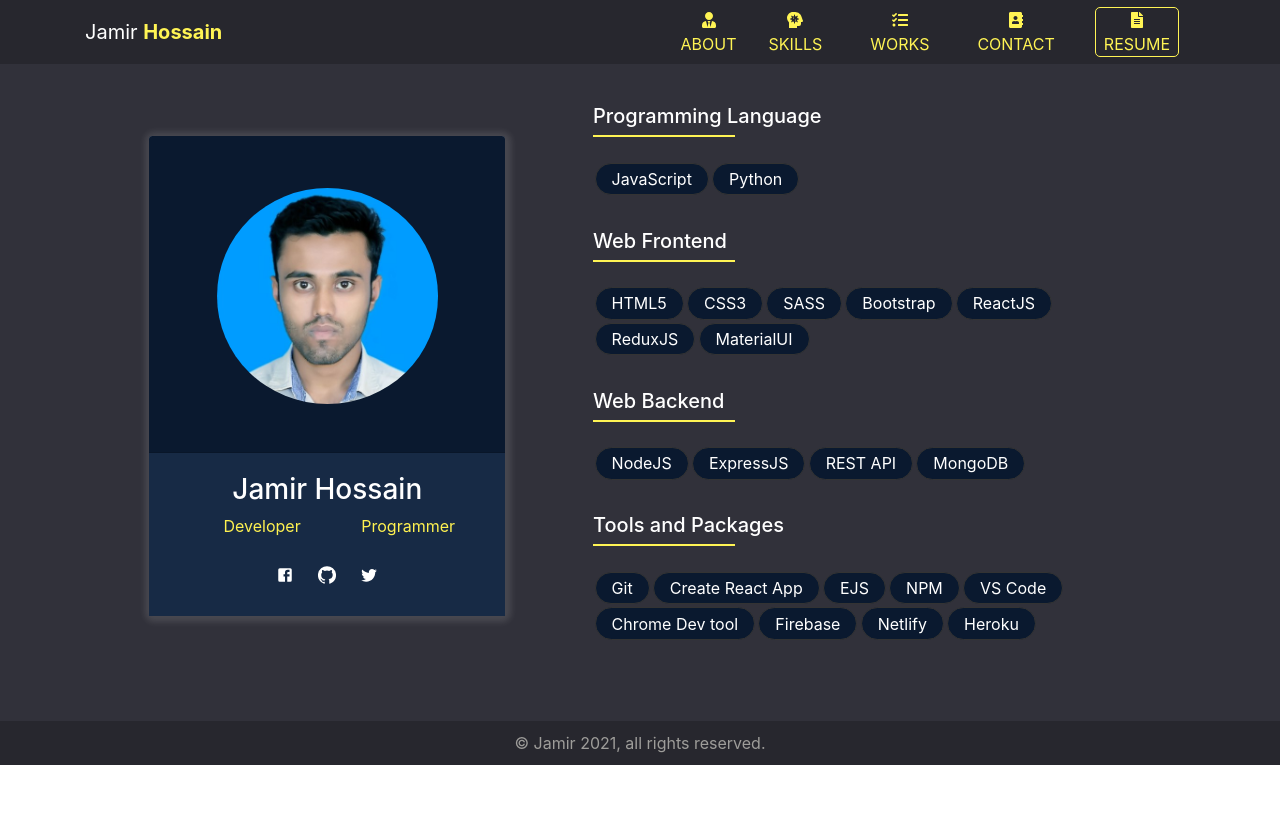
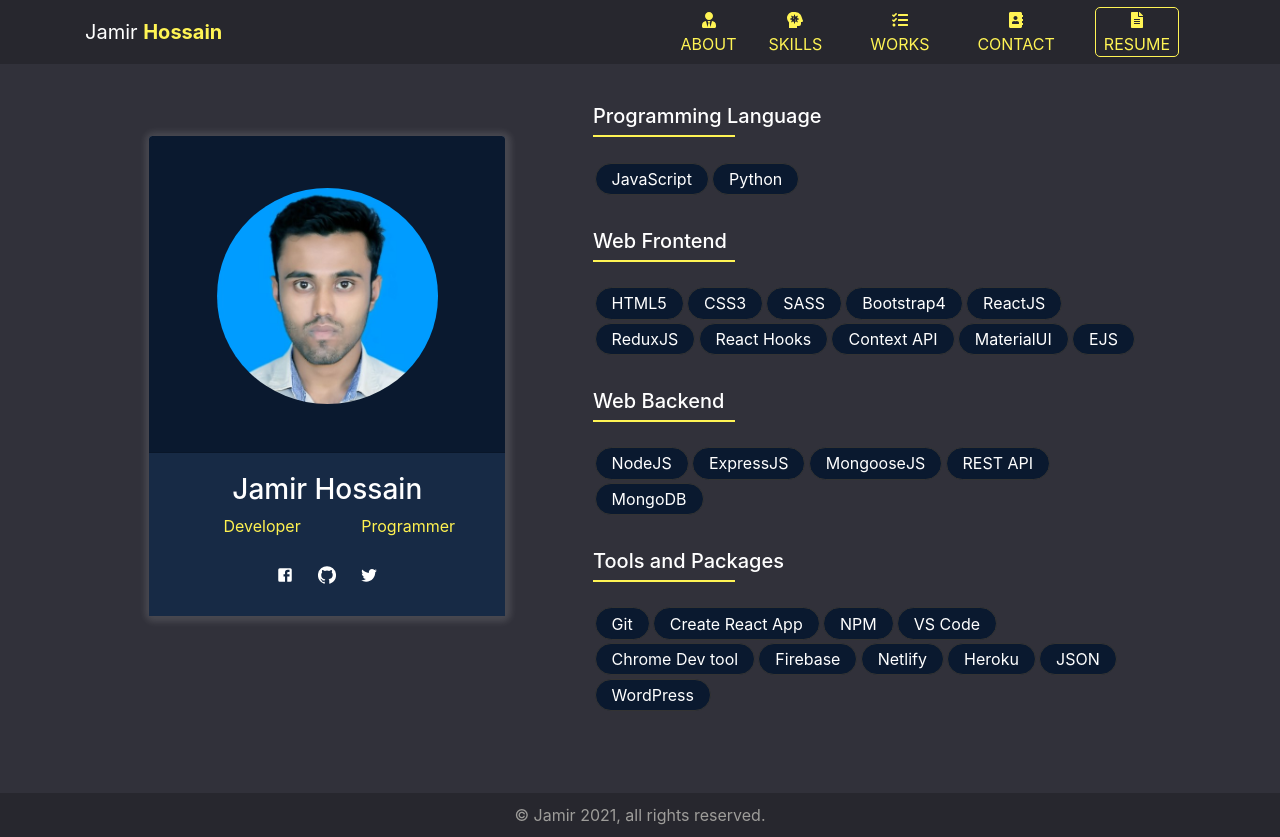
Before and after one commit to jamir-hossain/jamirhossain-frontend, a React (Create React App) app: page /skills in a window 1280 px wide. Before the commit the page ends 800 px from the top, so only its background shows below. Built offline with nearby package versions, Linux system fonts and the light colour scheme.

Commit message:
jamirhossain frontend commit

```diff
--- a/src/Component/About/About.js
+++ b/src/Component/About/About.js
@@ -26,7 +26,7 @@ const About = () => {
                      <div className='d-flex'>
                         <Link className="text-decoration-none" to="/contact"><Button className="button mr-3" variant="contained" color="primary">CONTACT</Button></Link>
                         <Button className='button resume' variant="outlined" > <a className="ResumeBtnA" target="_blank"
-                        href="https://drive.google.com/file/d/12_0MIux5aT_PB_reGNMg_Ze_VKzW2e9H/view">RESUME</a> </Button>
+                        href="https://drive.google.com/file/d/145S0N5wq9B858Gay3iFkR22Na_Ph4wc3/view?usp=sharing">RESUME</a> </Button>
                      </div>
                   </div>
                   <div className="col-lg-2"></div>
--- a/src/Component/Header/Header.js
+++ b/src/Component/Header/Header.js
@@ -31,7 +31,7 @@ const Header = () => {
               </li>
               <li className="nav-item px-3">
                 <a className="nav-link navLink btn-download" target="_blank"
-                href="https://drive.google.com/file/d/12_0MIux5aT_PB_reGNMg_Ze_VKzW2e9H/view"><FontAwesomeIcon icon={faFileAlt} /> <br/>RESUME</a>
+                href="https://drive.google.com/file/d/145S0N5wq9B858Gay3iFkR22Na_Ph4wc3/view?usp=sharing"><FontAwesomeIcon icon={faFileAlt} /> <br/>RESUME</a>
               </li>
             </ul>
           </div>
--- a/src/Component/Header/SubHeader.js
+++ b/src/Component/Header/SubHeader.js
@@ -27,7 +27,7 @@ const SubHeader = () => {
                {/* <Link className="nav-link navLinkSm btn-download" to="/resume"><FontAwesomeIcon icon={faFileAlt} /> <br/>RESUME</Link> */}
 
                <a className="nav-link navLinkSm btn-download" target="_blank"
-               href="https://drive.google.com/file/d/1CgOo6mW5u-Q67Pwih1oR3nnwfkSKBpGq/view?usp=sharing"> <FontAwesomeIcon icon={faFileAlt} /> <br/>RESUME</a>
+               href="https://drive.google.com/file/d/145S0N5wq9B858Gay3iFkR22Na_Ph4wc3/view?usp=sharing"> <FontAwesomeIcon icon={faFileAlt} /> <br/>RESUME</a>
             </li>
          </ul>
       </nav>
--- a/src/Component/Skills/Skills.js
+++ b/src/Component/Skills/Skills.js
@@ -1,15 +1,12 @@
-import React from 'react';
+import React, { useState } from 'react';
 import Profile from '../About/Profile';
 import SkillData from './SkillData';
+import skillsData from '../../File/skillsData';
 import './Skills.css'
 
 const Skills = () => {
-   let skills = [
-      {skillsName:'Programming Language', skills:['JavaScript', 'Python']},
-      {skillsName:'Web Frontend', skills:['HTML5', 'CSS3', 'SASS', 'Bootstrap', 'ReactJS', 'ReduxJS', 'MaterialUI']},
-      {skillsName:'Web Backend', skills:['NodeJS', 'ExpressJS', 'REST API', 'MongoDB']},
-      {skillsName:'Tools and Packages', skills:['Git', 'Create React App', 'EJS', 'NPM', 'VS Code',  'Chrome Dev  tool', 'Firebase', 'Netlify', 'Heroku']},
-   ]
+   const [skills, setSkills] = useState(skillsData)
+
    return (
       <div className='container my-5'>
          <div className='row'>
--- /dev/null
+++ b/src/File/skillsData.js
@@ -0,0 +1,8 @@
+const skillsData = [
+   {skillsName:'Programming Language', skills:['JavaScript', 'Python']},
+   {skillsName:'Web Frontend', skills:['HTML5', 'CSS3', 'SASS', 'Bootstrap4', 'ReactJS', 'ReduxJS', 'React Hooks', 'Context API', 'MaterialUI', 'EJS']},
+   {skillsName:'Web Backend', skills:['NodeJS', 'ExpressJS', 'MongooseJS', 'REST API', 'MongoDB']},
+   {skillsName:'Tools and Packages', skills:['Git', 'Create React App', 'NPM', 'VS Code',  'Chrome Dev  tool', 'Firebase', 'Netlify', 'Heroku', 'JSON', 'WordPress']},
+]
+
+export default skillsData
```
